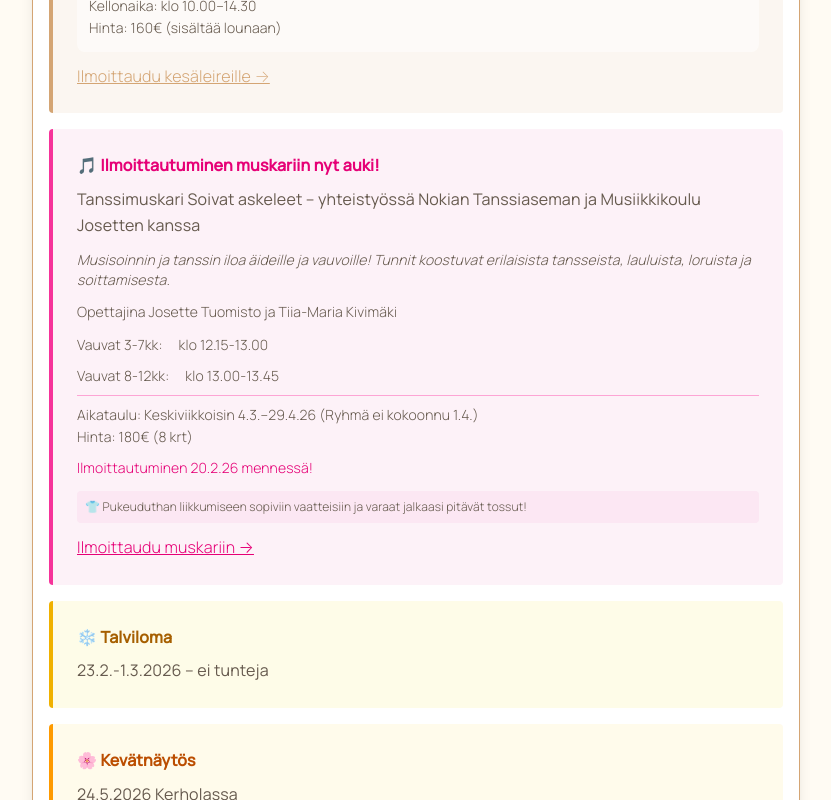
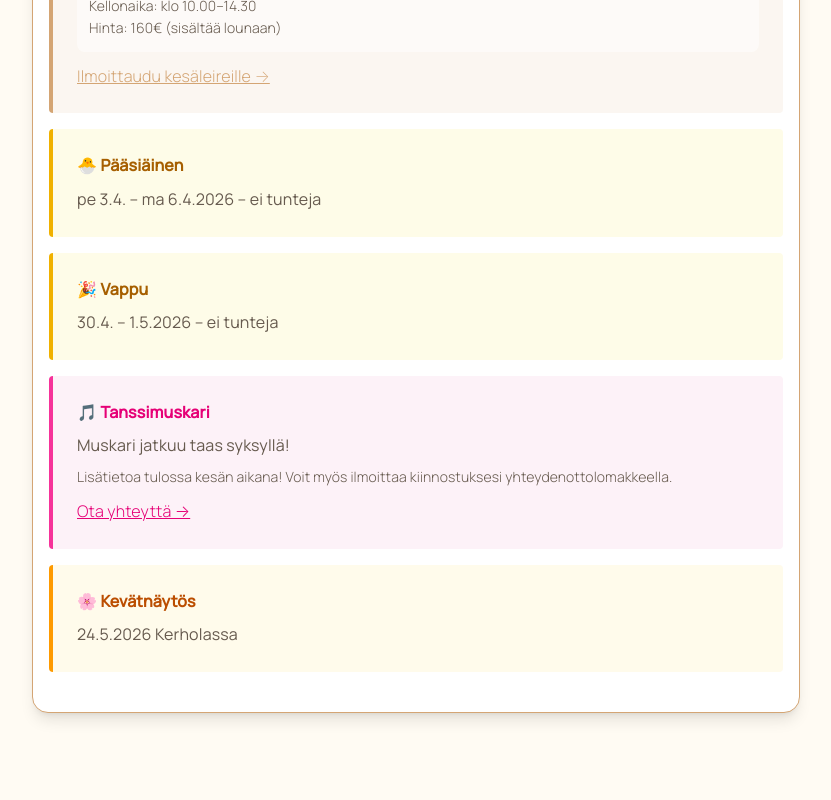
Before and after one commit to p451/nokian-tanssiasema, a Next.js app: page / in a window 1280 px wide. Shown: the part 3940-4740 px from the top of the page, without its empty margins (224-1055 px from the left). Built offline with nearby package versions, Linux system fonts and the light colour scheme.

Commit message:
feat: update schedule announcements for Easter and May Day, and add Tanssimuskari information

```diff
--- a/src/components/Schedule.tsx
+++ b/src/components/Schedule.tsx
@@ -255,43 +255,21 @@ const Schedule = () => {
             <a href="#register" className="text-accent_primary underline hover:text-accent_primary/80">Ilmoittaudu kesäleireille →</a>
           </div>
 
-          <div className="bg-pink-50 border-l-4 border-pink-500 p-6 rounded">
-            <div className="font-bold text-pink-600 mb-2">🎵 Ilmoittautuminen muskariin nyt auki!</div>
-            <div className="font-semibold text-charcoal mb-3">Tanssimuskari Soivat askeleet – yhteistyössä Nokian Tanssiaseman ja Musiikkikoulu Josetten kanssa</div>
-
-            <p className="text-charcoal/80 text-sm mb-3 italic">
-              Musisoinnin ja tanssin iloa äideille ja vauvoille! Tunnit koostuvat erilaisista tansseista, lauluista, loruista ja soittamisesta.
-            </p>
-            <p className="text-charcoal/80 text-sm mb-3 font-medium">
-              Opettajina Josette Tuomisto ja Tiia-Maria Kivimäki
-            </p>
-
-            <div className="space-y-2 text-charcoal/80 text-sm mb-3">
-              <div className="flex flex-col sm:flex-row sm:gap-4">
-                <span className="font-medium">Vauvat 3-7kk:</span>
-                <span>klo 12.15-13.00</span>
-              </div>
-              <div className="flex flex-col sm:flex-row sm:gap-4">
-                <span className="font-medium">Vauvat 8-12kk:</span>
-                <span>klo 13.00-13.45</span>
-              </div>
-              <div className="mt-2 pt-2 border-t border-pink-300">
-                <p><span className="font-medium">Aikataulu:</span> Keskiviikkoisin 4.3.–29.4.26 (Ryhmä ei kokoonnu 1.4.)</p>
-                <p><span className="font-medium">Hinta:</span> 180€ (8 krt)</p>
-                <p className="font-medium text-pink-600 mt-2">Ilmoittautuminen 20.2.26 mennessä!</p>
-              </div>
-            </div>
-
-            <p className="text-charcoal/70 text-xs mb-3 bg-pink-100 p-2 rounded">
-              👕 Pukeuduthan liikkumiseen sopiviin vaatteisiin ja varaat jalkaasi pitävät tossut!
-            </p>
-
-            <a href="#register" className="text-pink-600 underline hover:text-pink-500 font-medium">Ilmoittaudu muskariin →</a>
+          <div className="bg-yellow-50 border-l-4 border-yellow-500 p-6 rounded">
+            <div className="font-bold text-yellow-700 mb-2">🐣 Pääsiäinen</div>
+            <div className="font-semibold text-charcoal">pe 3.4. – ma 6.4.2026 – ei tunteja</div>
           </div>
 
           <div className="bg-yellow-50 border-l-4 border-yellow-500 p-6 rounded">
-            <div className="font-bold text-yellow-700 mb-2">❄️ Talviloma</div>
-            <div className="font-semibold text-charcoal">23.2.-1.3.2026 – ei tunteja</div>
+            <div className="font-bold text-yellow-700 mb-2">🎉 Vappu</div>
+            <div className="font-semibold text-charcoal">30.4. – 1.5.2026 – ei tunteja</div>
+          </div>
+
+          <div className="bg-pink-50 border-l-4 border-pink-500 p-6 rounded">
+            <div className="font-bold text-pink-600 mb-2">🎵 Tanssimuskari</div>
+            <div className="font-semibold text-charcoal mb-2">Muskari jatkuu taas syksyllä!</div>
+            <p className="text-charcoal/80 text-sm mb-3">Lisätietoa tulossa kesän aikana! Voit myös ilmoittaa kiinnostuksesi yhteydenottolomakkeella.</p>
+            <a href="#contact" className="text-pink-600 underline hover:text-pink-500 font-medium">Ota yhteyttä →</a>
           </div>
 
           <div className="bg-amber-50 border-l-4 border-amber-500 p-6 rounded">
```
